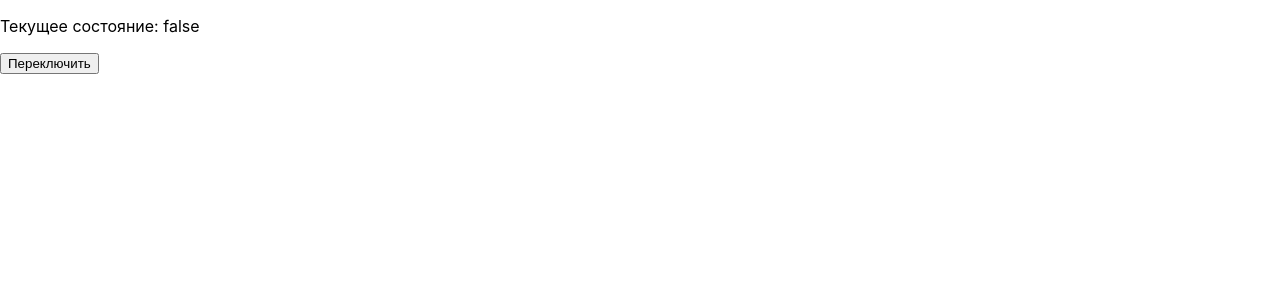
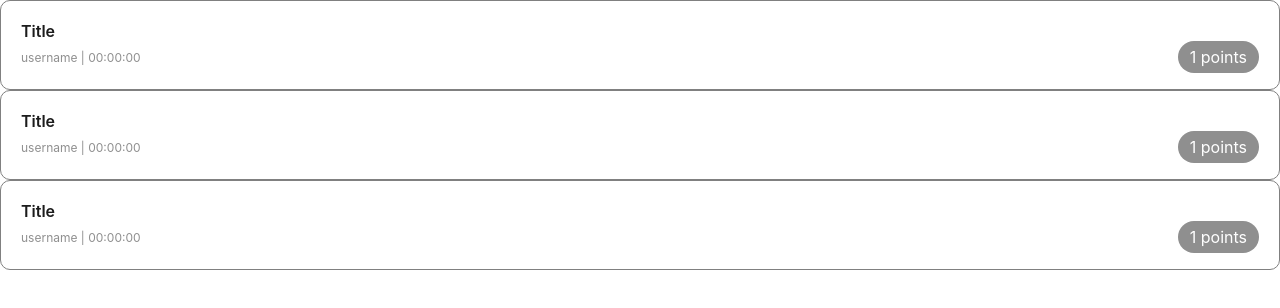
Before and after one commit to Tigricina/hacker-news, a React (Create React App) app in the folder hacker-news/: page / in a window 1280 px wide. Shown: the top 308 px of the page. Built offline with nearby package versions, Linux system fonts and the light colour scheme.

Commit message:
add some style by css

```diff
--- /dev/null
+++ b/hacker-news/src/NewsItem/NewsItem.css
@@ -0,0 +1,37 @@
+.container {
+    display: flex;
+    flex-direction: column;
+    justify-content: space-between;
+
+    padding: 20px;
+    height: 90px;
+    border: 1px solid #808080;
+    border-radius: 10px;
+
+}
+
+.link {
+    font-weight: 600;
+    font-size: 16px;
+
+    color: #1c1c1c;
+    text-decoration: none;
+}
+
+.info {
+    display: flex;
+    justify-content: space-between;
+    align-items: center;
+}
+
+.userData {
+    font-size: 12px;
+    color: #8f8f8f;
+}
+
+.score {
+    padding: 6px 12px;
+    background-color: #8f8f8f;
+    color: white;
+    border-radius:20px;
+}
--- /dev/null
+++ b/hacker-news/src/NewsItem/NewsItem.js
@@ -0,0 +1,19 @@
+import './NewsItem.css'
+
+export function NewsItem() {
+    return (
+        <div className='container'>
+            <a className='link' href="example.com">Title</a>
+            <div className='info'>
+                <div className='userData'>
+                    <span>username | </span>
+                    <span>00:00:00</span>
+                </div>
+
+                <div className='score'>
+                    1 points
+                </div>
+            </div>
+        </div>
+    )
+}
--- a/hacker-news/src/index.css
+++ b/hacker-news/src/index.css
@@ -1,3 +1,6 @@
+* {
+  box-sizing: border-box;
+}
 body {
   margin: 0;
   font-family: -apple-system, BlinkMacSystemFont, 'Segoe UI', 'Roboto', 'Oxygen',
--- a/hacker-news/src/index.js
+++ b/hacker-news/src/index.js
@@ -1,22 +1,17 @@
-import React, {useState} from 'react';
+import React from 'react';
 import ReactDOM from 'react-dom/client';
 import './index.css';
+import {NewsItem} from "./NewsItem/NewsItem";
 //import App from './App';
 
 
 const root = ReactDOM.createRoot(document.getElementById('root'));
-//const divElement = React.createElement('div', {className: 'text'}, 'hello frontend')
-//root.render(divElement);
-//root.render(<div className={'text'}>hello frontend</div>);
 
-root.render(<App/>);
+root.render(
+  <>
+    <NewsItem/>
+    <NewsItem/>
+    <NewsItem/>
 
-function App() {
-  const [state, setState] = useState(false)
-  return (
-    <div>
-      <p>Текущее состояние: {String(state)}</p>
-      <button onClick={() => setState(!state)}>Переключить</button>
-    </div>
-  )
-}
+  </>
+);
```
